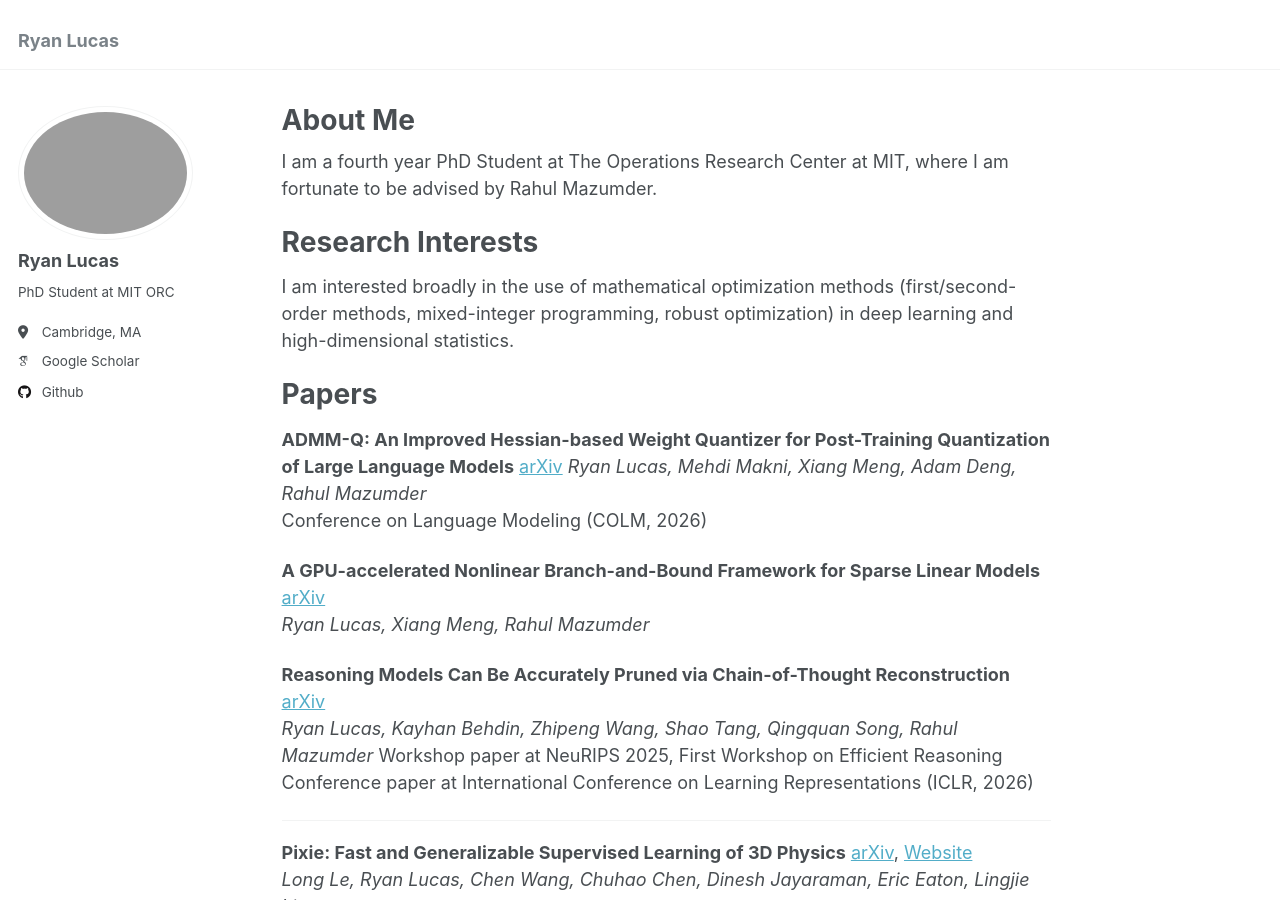
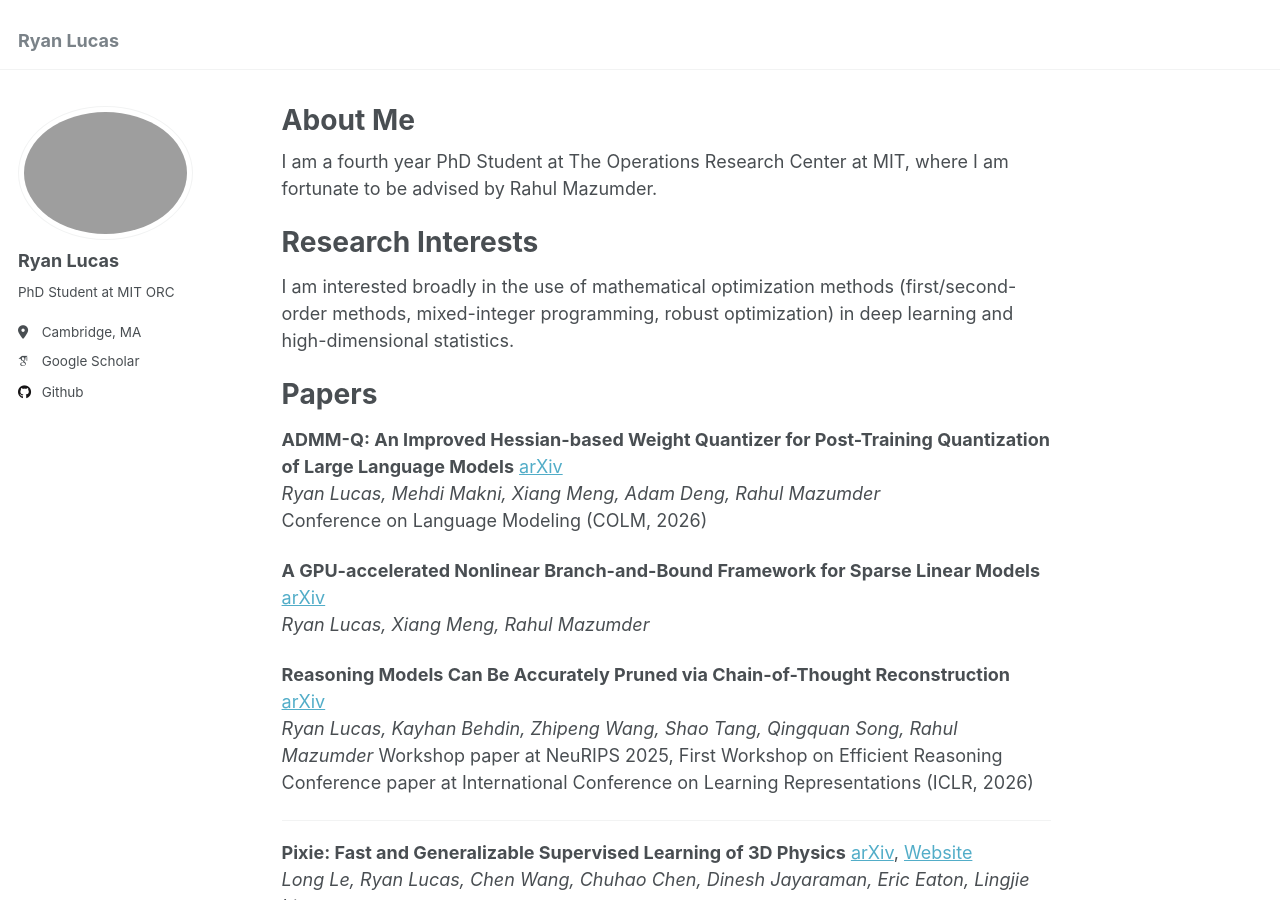
Before and after one commit to RyanLucas3/RyanLucas3.github.io, a Jekyll site: the page built from _pages/about.md, in a window 1280 px wide and 900 px high. Built offline with Jekyll 4.4.1, drawn with Linux system fonts in a browser that asks for light colours; some web fonts are replaced.

```diff
--- a/_pages/about.md
+++ b/_pages/about.md
@@ -16,7 +16,7 @@ I am interested broadly in the use of mathematical optimization methods (first/s
 Papers
 ======
 
-**ADMM-Q: An Improved Hessian-based Weight Quantizer for Post-Training Quantization of Large Language Models** [arXiv](https://arxiv.org/abs/2605.11222)
+**ADMM-Q: An Improved Hessian-based Weight Quantizer for Post-Training Quantization of Large Language Models** [arXiv](https://arxiv.org/abs/2605.11222) \
 *Ryan Lucas, Mehdi Makni, Xiang Meng, Adam Deng, Rahul Mazumder*
 Conference on Language Modeling (COLM, 2026)
 
```
